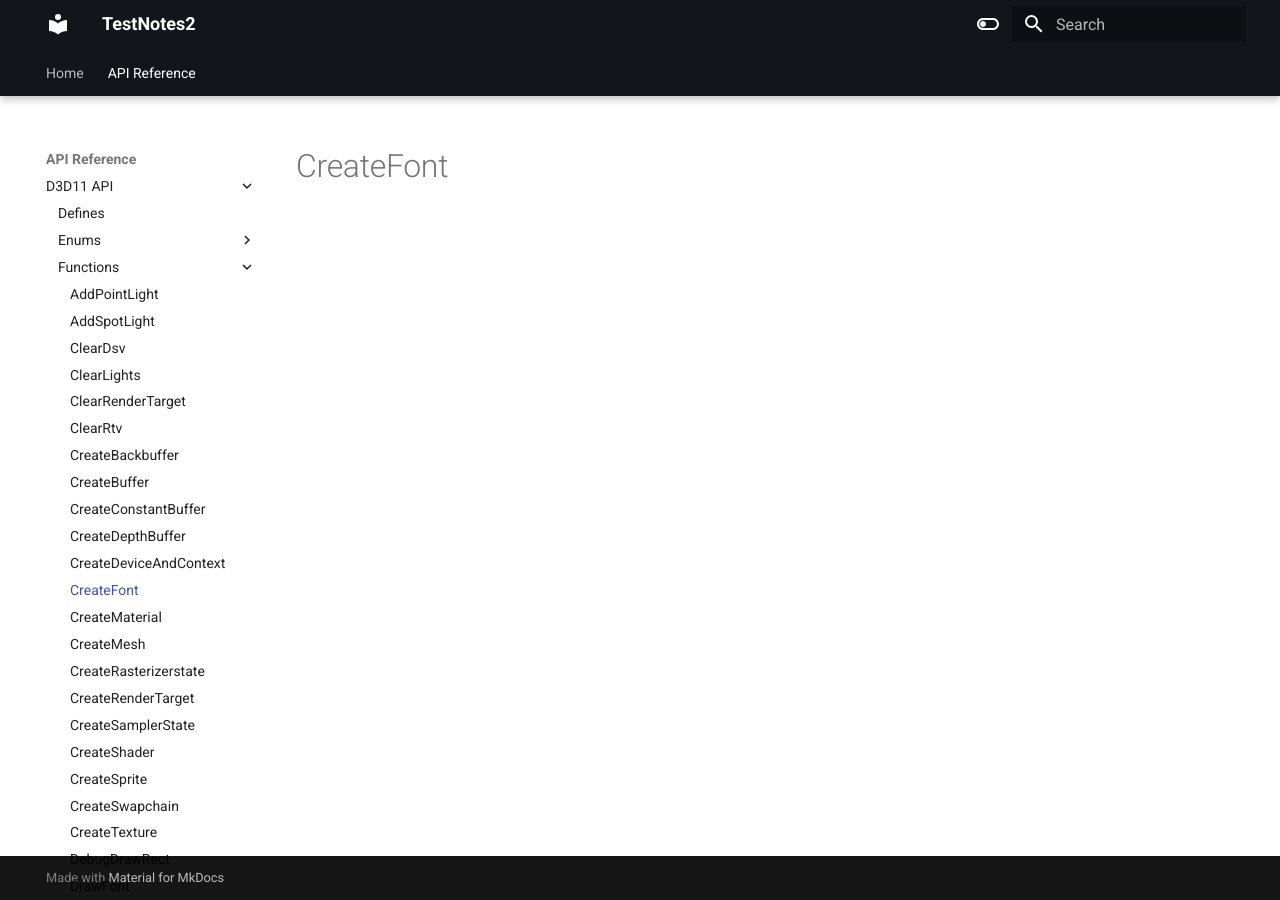
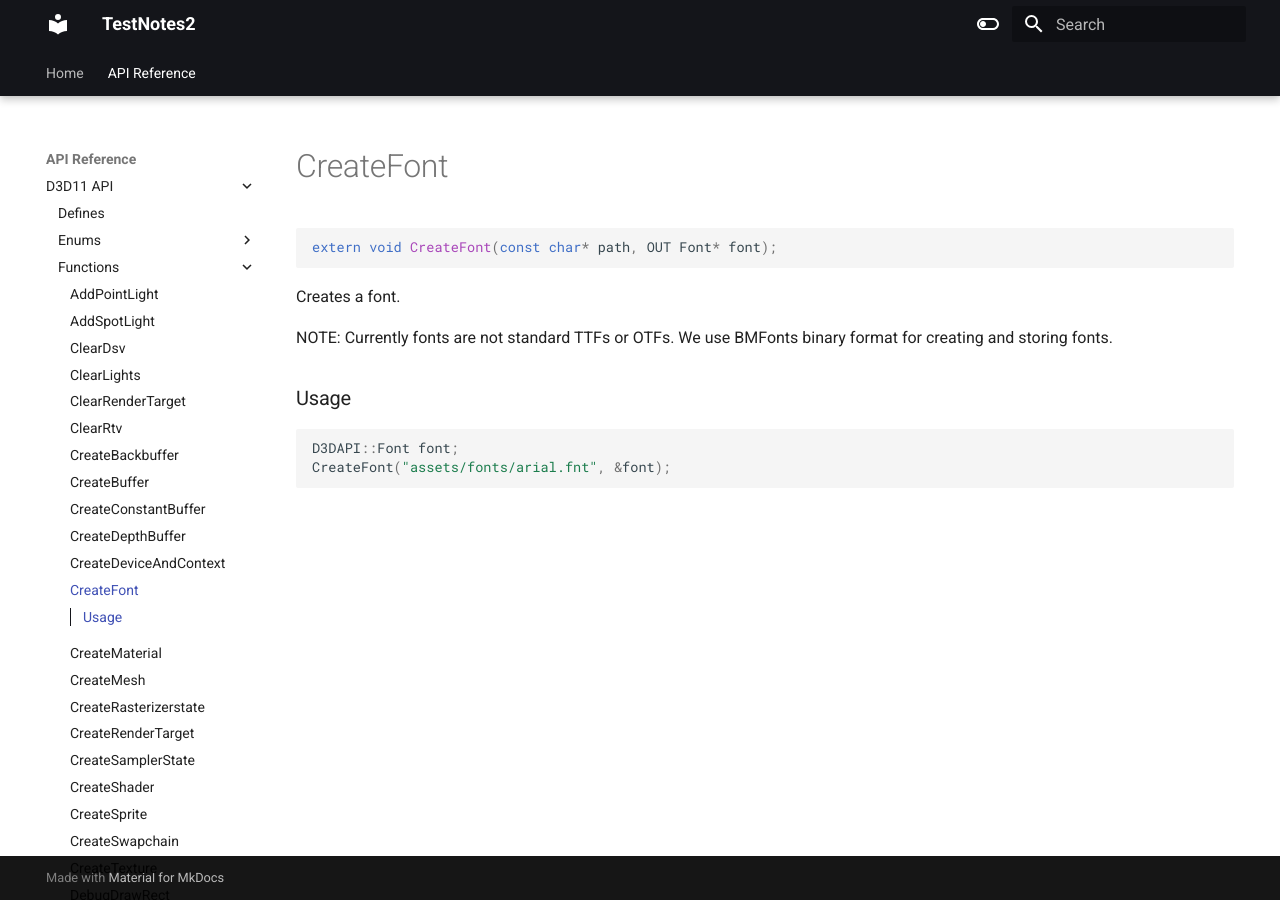
Before and after one commit to erichederstedt/TempEngineDocs, an MkDocs documentation site: the page built from docs/API Reference/D3D11 API/Functions/CreateFont.md, in a window 1280 px wide. Built offline with MkDocs 1.6.1 and Material for MkDocs 9.7.7, drawn with Linux system fonts in a browser that asks for light colours.

Commit message:
PUSH NOTE : CreateFont.md

````diff
--- a/docs/API Reference/D3D11 API/Functions/CreateFont.md
+++ b/docs/API Reference/D3D11 API/Functions/CreateFont.md
@@ -1 +1,15 @@
 # CreateFont
+
+```c++
+extern void CreateFont(const char* path, OUT Font* font);
+```
+
+Creates a font.
+
+NOTE: Currently fonts are not standard TTFs or OTFs. We use BMFonts binary format for creating and storing fonts.
+
+### Usage
+```c++
+D3DAPI::Font font;
+CreateFont("assets/fonts/arial.fnt", &font);
+```
````
